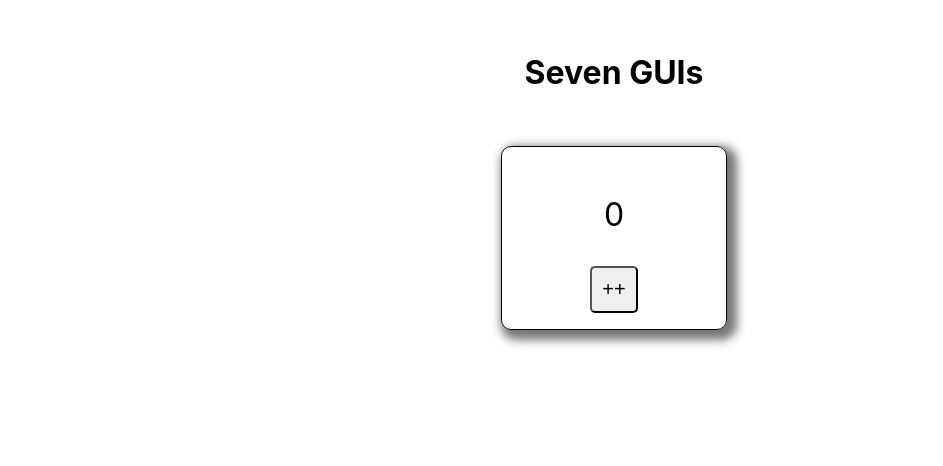
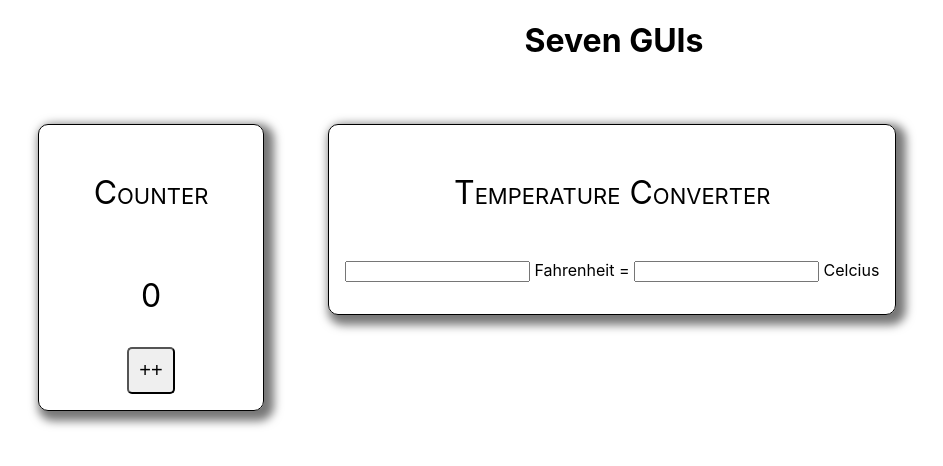
Before and after one commit to thecodepixi/seven-guis, a React (Create React App) app: page / in a window 1280 px wide. Shown: the top 466 px of the page, without its empty margins (26-969 px from the left). Built offline with nearby package versions, Linux system fonts and the light colour scheme.

Commit message:
finish temp converter, and make some styling adjustments

```diff
--- a/src/App.css
+++ b/src/App.css
@@ -4,11 +4,13 @@ body {
   padding: 0;
 }
 
-.App {
+#guis {
   margin: 2em;
   display: flex;
-  flex-direction: column;
-  align-items: center;
+  flex-direction: row;
+  justify-content: flex-start;
+  align-items: baseline;
+  flex-wrap: wrap;
 }
 
 h1 {
@@ -17,7 +19,7 @@ h1 {
 
 .box {
   height: max-content;
-  width: 15vw;
+  min-width: 15vw;
   padding: 1em;
   margin: 2em;
   display: flex;
@@ -29,12 +31,18 @@ h1 {
   box-shadow: 5px 5px 10px 5px #777;
 }
 
+.box-heading {
+  font-size: 2em;
+  font-variant: small-caps;
+  text-align: center;
+}
+
 button {
   border-radius: 5px;
   font-size: 1.25em;
   padding: 0.5em;
 }
 
-p {
+#count {
   font-size: 2em;
 }
--- a/src/App.js
+++ b/src/App.js
@@ -1,12 +1,16 @@
 import React from 'react';
 import './App.css';
 import Counter from './components/counter';
+import TempConverter from './components/tempConverter';
 
 function App() {
   return (
     <div className='App'>
       <h1>Seven GUIs</h1>
-      <Counter />
+      <div id='guis'>
+        <Counter />
+        <TempConverter />
+      </div>
     </div>
   );
 }
--- a/src/components/counter.js
+++ b/src/components/counter.js
@@ -4,7 +4,8 @@ const Counter = () => {
   const [count, setCount] = useState(0);
   return (
     <div className='box'>
-      <p>{count}</p>
+      <p className='box-heading'>Counter</p>
+      <p id='count'>{count}</p>
       <button onClick={() => setCount(count + 1)}>++</button>
     </div>
   );
--- /dev/null
+++ b/src/components/tempConverter.js
@@ -0,0 +1,52 @@
+import React, { useState } from 'react';
+
+const TempConverter = () => {
+  const [fahrenheit, setFahrenheit] = useState('');
+  const [celcius, setCelcius] = useState('');
+
+  const convertToC = (temp) => {
+    return (temp * (9 / 5) + 32).toFixed(1);
+  };
+
+  const convertToF = (temp) => {
+    return ((temp - 32) * (5 / 9)).toFixed(1);
+  };
+
+  const handleCelciusChange = (e) => {
+    setCelcius(e.target.value);
+    if (e.target.value === '') {
+      setFahrenheit('');
+    } else {
+      let f = convertToC(e.target.value);
+      setFahrenheit(f);
+    }
+  };
+
+  const handleFahrenheitChange = (e) => {
+    setFahrenheit(e.target.value);
+    if (e.target.value === '') {
+      setCelcius('');
+    } else {
+      let c = convertToF(e.target.value);
+      setCelcius(c);
+    }
+  };
+
+  return (
+    <div className='box'>
+      <p className='box-heading'>Temperature Converter</p>
+      <p>
+        <input
+          type='text'
+          value={fahrenheit}
+          onChange={handleFahrenheitChange}
+        />
+        <label htmlFor='fahrenheit'> Fahrenheit = </label>
+        <input type='text' value={celcius} onChange={handleCelciusChange} />
+        <label htmlFor='celcius'> Celcius</label>
+      </p>
+    </div>
+  );
+};
+
+export default TempConverter;
```
